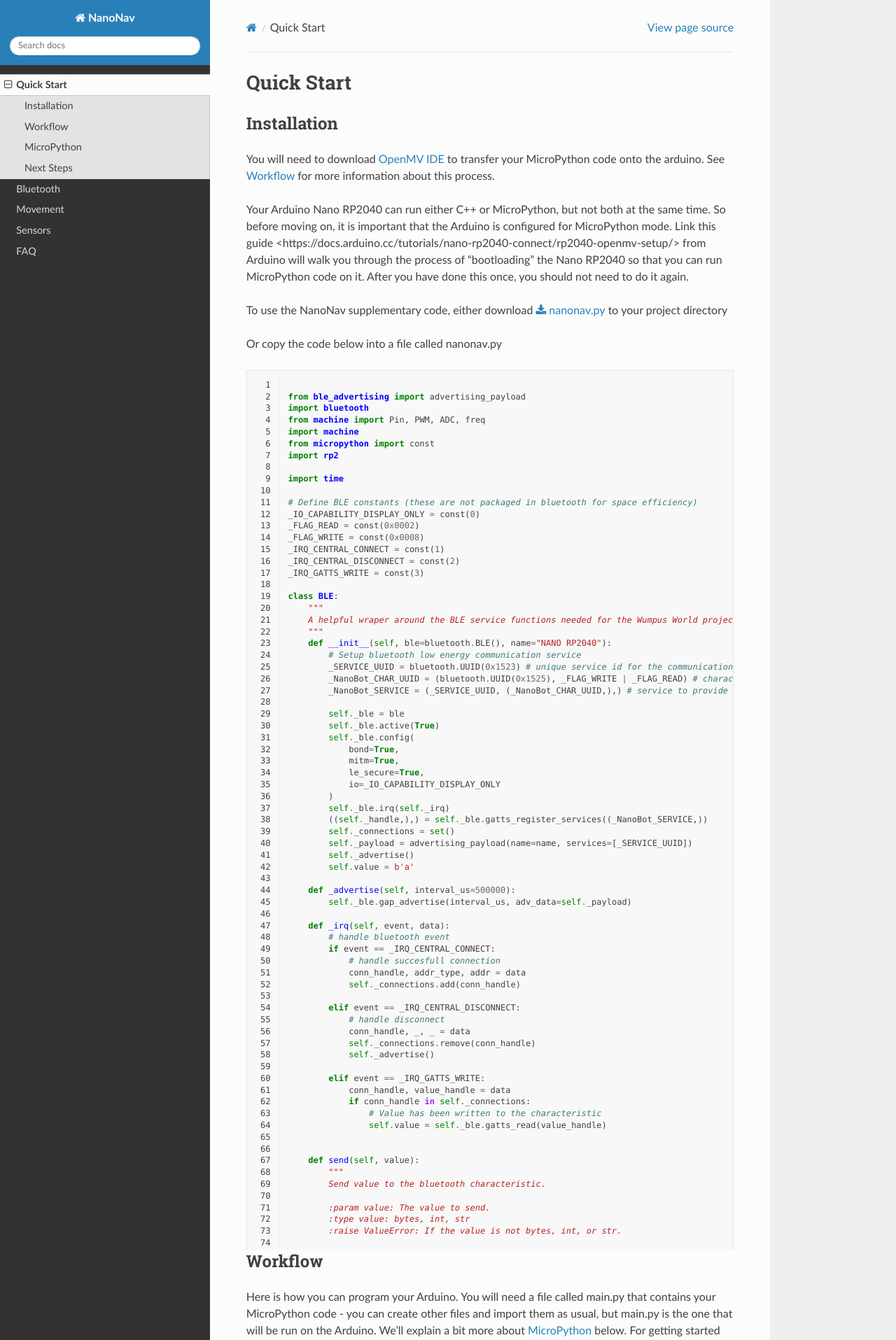
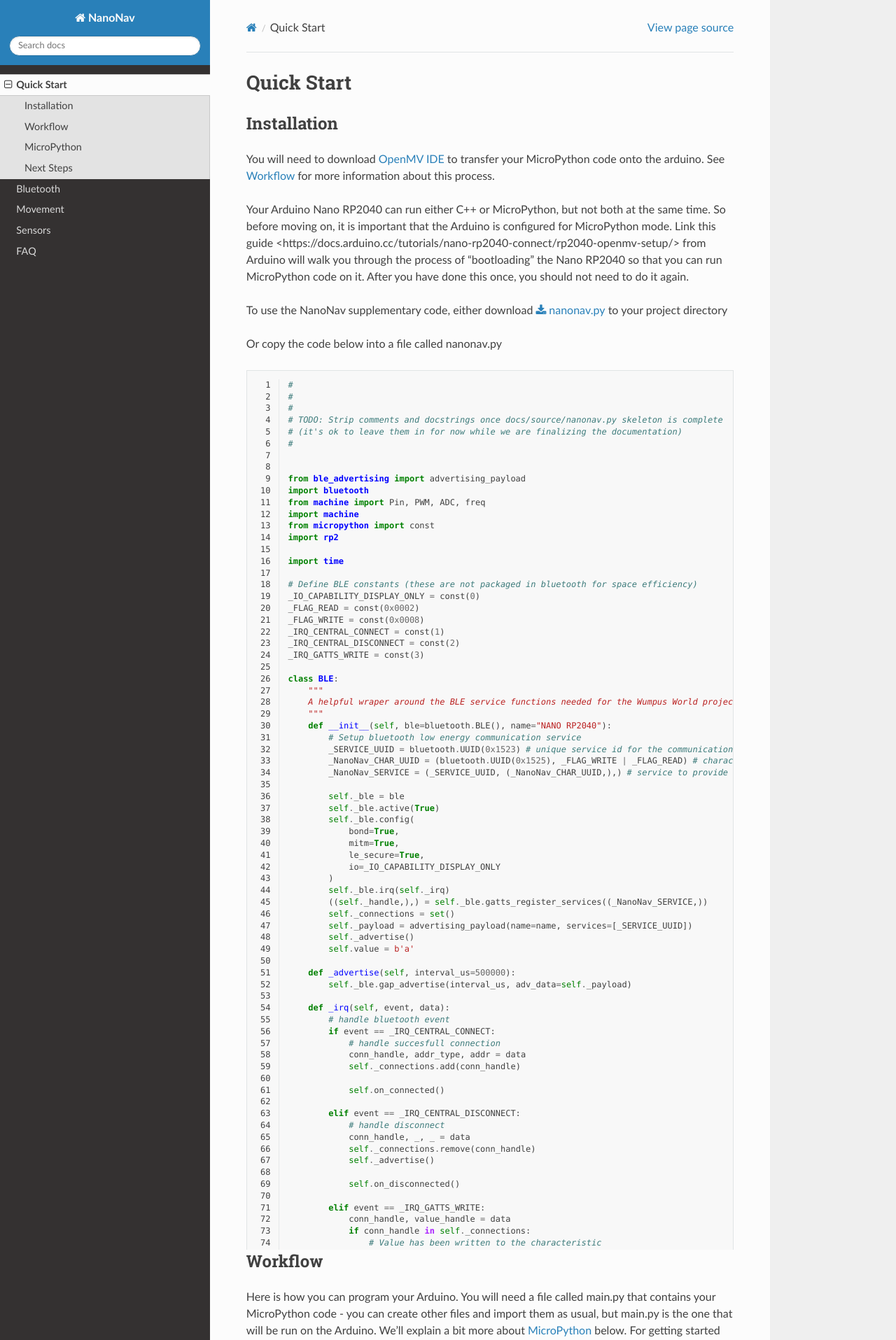
Before and after one commit to ErikUmble/NanoNav, a Sphinx documentation site: the page built from docs/source/usage.rst, in a window 1280 px wide. Shown: the top 1915 px of the page at 70% size. Built offline with Sphinx 7.4.7 and the Read the Docs theme 2.0.0, drawn with Linux system fonts in a browser that asks for light colours; some of the changed text lies outside the part shown.

Commit message:
Add BLE on_connected and on_disconnected documentation

````diff
--- a/docs/source/nanonav.py
+++ b/docs/source/nanonav.py
@@ -16,7 +16,12 @@
 
 class BLE:
     """
-    A helpful wraper around the BLE service functions needed for the Wumpus World project
+    A helpful wraper around the MicroPython BLE service functions.
+
+    :param ble: The bluetooth object to use for BLE communication (leave as default unless you know why it should be different).
+    :type ble: bluetooth.BLE
+    :param name: The name of the device to advertise (default: "NANO RP2040").
+    :type name: str
     """
     def __init__(self, ble=bluetooth.BLE(), name="NANO RP2040"):
         pass
@@ -26,20 +31,29 @@
         Send value to the bluetooth characteristic.
 
         :param value: The value to send.
-        :type value: bytes, int, str
-        :raise ValueError: If the value is not bytes, int, or str.
-
+        :type value: int, bytes, or str
+        :raise ValueError: If the value is not int, bytes, or str.
         """
         pass
 
-    def read(self, as_type="bytes"):
+    def read(self):
         """
         Return the current value of the bluetooth characteristic, or None if an error occurred.
 
-        :param as_type: The type to return the value as. Must be one of 'bytes', 'str', or 'int'.
         :type as_type: str
         :return: The value of the characteristic.
-        :rtype: bytes, str, int, None
-        :raise ValueError: If as_type is not 'bytes', 'str', or 'int'.
+        :rtype: int, None
         """
         pass
+
+    def on_connected(self):
+        """
+        You may specify this method to be called once the BLE connection is established.
+        """
+        pass
+
+    def on_disconnected(self):
+        """
+        You may specify this method to be called once the BLE connection is lost.
+        """
+        pass
--- a/docs/source/usage.rst
+++ b/docs/source/usage.rst
@@ -57,7 +57,7 @@
 -----------
 
 In general, MicroPython is very similar to regular Python, but there are some difference we would like to point you to before you begin. MicroPython has its own library of
-packages, which are different from the PyPi packages you may be used to (if you ever ```pip install``` anything). We provide helper functions for the ways we think you'll need to
+packages, which are different from the PyPi packages you may be used to (if you ever ``pip install`` anything). We provide helper functions for the ways we think you'll need to
 interact with the Arduino, Bluetooth, and peripherals, and just about anything you can do in Python 3.11 can also be done in MicroPython, but note that you will not have access to the full standard Python library. For instance, you can import `time` since this has been added to
 MicroPython's library, but you cannot import `Queue` or other familiar packages. If ever in doubt about whether MicroPython supports a particular package, simply google "MicroPython [package name]",
 and you will likely find the information you need.
--- a/nanonav.py
+++ b/nanonav.py
@@ -1,3 +1,10 @@
+#
+#
+#
+# TODO: Strip comments and docstrings once docs/source/nanonav.py skeleton is complete
+# (it's ok to leave them in for now while we are finalizing the documentation)
+#
+
 
 from ble_advertising import advertising_payload
 import bluetooth
@@ -23,8 +30,8 @@
     def __init__(self, ble=bluetooth.BLE(), name="NANO RP2040"):
         # Setup bluetooth low energy communication service
         _SERVICE_UUID = bluetooth.UUID(0x1523) # unique service id for the communication
-        _NanoBot_CHAR_UUID = (bluetooth.UUID(0x1525), _FLAG_WRITE | _FLAG_READ) # characteristic
-        _NanoBot_SERVICE = (_SERVICE_UUID, (_NanoBot_CHAR_UUID,),) # service to provide the characteristic
+        _NanoNav_CHAR_UUID = (bluetooth.UUID(0x1525), _FLAG_WRITE | _FLAG_READ) # characteristic
+        _NanoNav_SERVICE = (_SERVICE_UUID, (_NanoNav_CHAR_UUID,),) # service to provide the characteristic
 
         self._ble = ble
         self._ble.active(True)
@@ -35,7 +42,7 @@
             io=_IO_CAPABILITY_DISPLAY_ONLY
         )
         self._ble.irq(self._irq)
-        ((self._handle,),) = self._ble.gatts_register_services((_NanoBot_SERVICE,))
+        ((self._handle,),) = self._ble.gatts_register_services((_NanoNav_SERVICE,))
         self._connections = set()
         self._payload = advertising_payload(name=name, services=[_SERVICE_UUID])
         self._advertise()
@@ -51,11 +58,15 @@
             conn_handle, addr_type, addr = data
             self._connections.add(conn_handle)
 
+            self.on_connected()
+
         elif event == _IRQ_CENTRAL_DISCONNECT:
             # handle disconnect
             conn_handle, _, _ = data
             self._connections.remove(conn_handle)
             self._advertise()
+
+            self.on_disconnected()
 
         elif event == _IRQ_GATTS_WRITE:
             conn_handle, value_handle = data
@@ -63,15 +74,25 @@
                 # Value has been written to the characteristic
                 self.value = self._ble.gatts_read(value_handle)
 
+    def on_connected(self):
+        """
+        You may specify this method to be called once the BLE connection is established.
+        """
+        pass
+
+    def on_disconnected(self):
+        """
+        You may specify this method to be called once the BLE connection is lost.
+        """
+        pass
 
     def send(self, value):
         """
         Send value to the bluetooth characteristic.
 
         :param value: The value to send.
-        :type value: bytes, int, str
-        :raise ValueError: If the value is not bytes, int, or str.
-
+        :type value: int, bytes, or str
+        :raise ValueError: If the value is not int, bytes, or str.
         """
         if not isinstance(value, bytes):
             if isinstance(value, int):
@@ -79,30 +100,21 @@
             elif isinstance(value, str):
                 value = value.encode('utf-8')
             else:
-                raise ValueError("send value should be type bytes, int, or string")
+                raise ValueError("send value should be type int, bytes, or string")
         self.value = value
         self._ble.gatts_write(self._handle, value)
 
-    def read(self, as_type="bytes"):
+    def read(self):
         """
         Return the current value of the bluetooth characteristic, or None if an error occurred.
 
-        :param as_type: The type to return the value as. Must be one of 'bytes', 'str', or 'int'.
         :type as_type: str
         :return: The value of the characteristic.
-        :rtype: bytes, str, int, None
-        :raise ValueError: If as_type is not 'bytes', 'str', or 'int'.
+        :rtype: int, None
         """
-        value = self.value  # try using the last value written to characteristic
+        #use the last value written to characteristic
+        value = self.value
         try:
-            if as_type == "bytes":
-                return value
-            elif as_type == "str":
-                return value.decode("utf-8")
-            elif as_type == "int":
-                print(f'read {value}')
-                return int.from_bytes(value, "big")
+            return int.from_bytes(value, "big")
         except Exception as e:
             return None
-
-        raise ValueError("as_type must be one of 'bytes', 'str', or 'int'")
````
Also changed, not shown: README.md (+1 -1 lines), docs/source/bluetooth.rst (+12 -5 lines), 1 other file.
